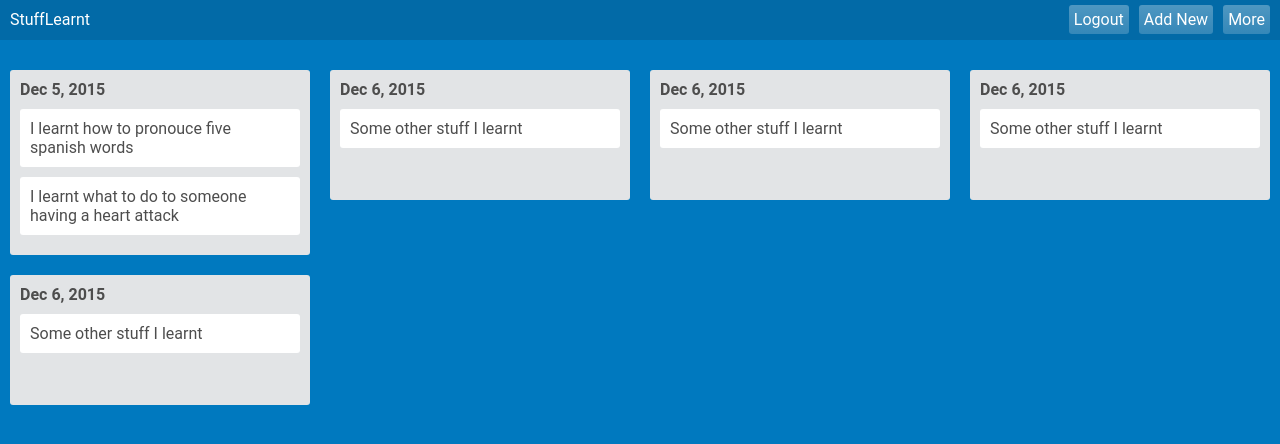
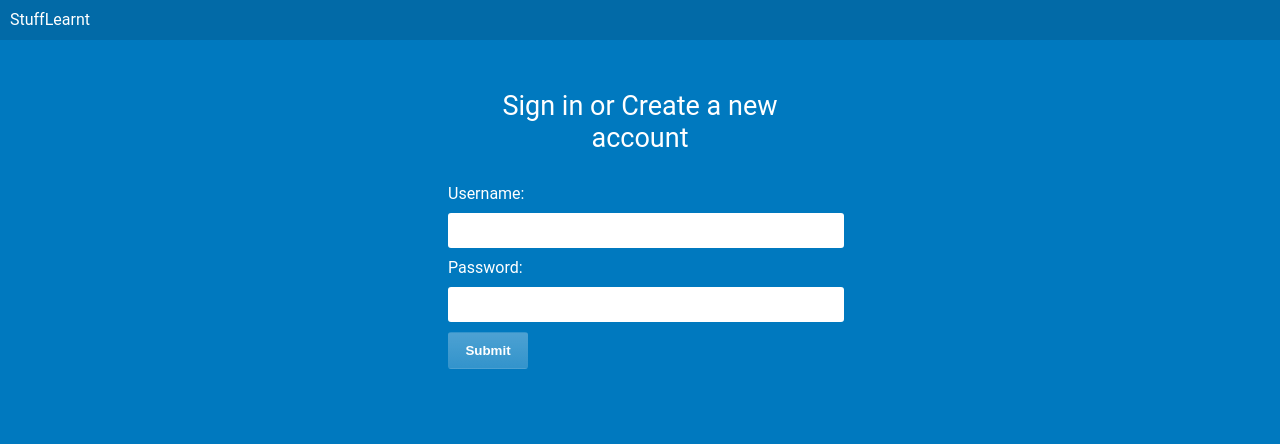
Before and after one commit to THEozmic/StuffLearnt, a React (Create React App) app: page / in a window 1280 px wide. Both pictures are taken after a click on the element "Logout". Shown: the top 444 px of the page. Built offline with nearby package versions, Linux system fonts and the light colour scheme.

Commit message:
Update login logic

```diff
--- a/src/App.js
+++ b/src/App.js
@@ -12,19 +12,16 @@ export default class App extends React.Component {
     render () {
         return (
             <div className='app'>
-                <Navbar isLoggedIn={this.state.isLoggedIn} changeCredentials={this._changeCredentials.bind(this, {})}/>
-                <Day isLoggedIn={this.state.isLoggedIn}/>
+                <Navbar isLoggedIn={this.state.isLoggedIn} changeCredentials={this._changeCredentials.bind(this)}/>
+                <Day isLoggedIn={this.state.isLoggedIn} changeCredentials={this._changeCredentials.bind(this)}/>
             </div>
         )
     }
 
-    _changeCredentials({username, password}) {
+    _changeCredentials({username, password, isValid}) {
         // do Firebase check
-        let isValid = true;
-        if (isValid) {
-            this.setState({isLoggedIn: true, username, password});
-        } else {
-            this.setState({isLoggedIn: false});
-        }
+        //let isValid = true;
+        this.setState({isLoggedIn: isValid, username, password});
+
     }
 }
--- a/src/components/Day.js
+++ b/src/components/Day.js
@@ -23,7 +23,7 @@ export default class Day extends Component {
                     <input type="text"/>
                     <div className="form-label">Password:</div>
                     <input type="password"/>
-                    <button className="submit-form">Submit</button>
+                    <button className="submit-form" onClick={this._login.bind(this)}>Submit</button>
                 </div>
             </div>
             )
@@ -70,4 +70,9 @@ export default class Day extends Component {
         });
     }
 
+    _login () {
+
+        this.props.changeCredentials({"username": "Michael", "password": "Password", "isValid": true});
+    }
+
 }
--- a/src/components/Navbar.js
+++ b/src/components/Navbar.js
@@ -53,6 +53,7 @@ export default class Navbar extends Component {
         switch (which_modal) {
             case "logout":
                 this.setState({logout: !this.state.logout});
+                this.props.changeCredentials({"username": "Michael", "password": "Password", "isValid": false});
                 break;
             case "add new":
                 this.setState({newStuff_modal_visible: !this.state.newStuff_modal_visible});
```
